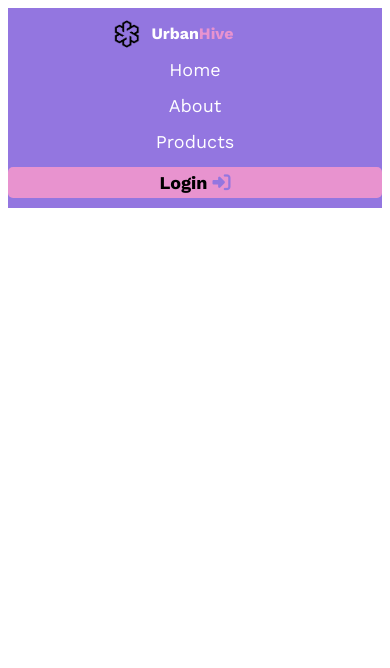
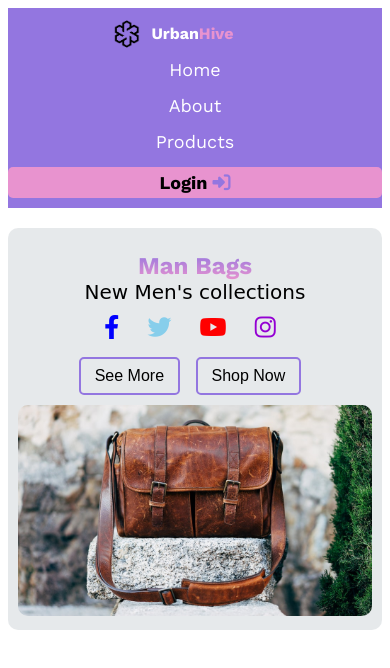
Before and after one commit to Sharifrony725/simple-ecommerce-website, a plain HTML site: page index.html in a window 390 px wide. Drawn offline with nearby package versions, Linux system fonts and the light colour scheme.

Commit message:
banner section with responsive

```diff
--- a/css/responsive.css
+++ b/css/responsive.css
@@ -17,9 +17,33 @@
     .logo-container h3{
     font-size: 1rem;
     }
-
-
-
+  /* banner section */
+    .banner-container{
+        flex-direction: column;
+        margin-top: 20px;
+    }
+    .banner-content{
+        width: 100%;
+    }
+    .banner-content h3{
+    font-size: 1.5rem;
+    }
+    .banner-content p {
+    font-size: 1.25rem;
+    }
+    .banner-img{
+        width: 100%;
+    }
+    .social-icon{
+    font-size: 1.5rem;
+    margin: -10px 0 15px 10px;
+    }
+    .banner-btn{
+    padding: 8px 14px;
+    font-size: 1rem;
+    border-radius: 5px;
+    margin-right: 10px;
+    }
 
 
 
--- a/css/style.css
+++ b/css/style.css
@@ -65,3 +65,58 @@ color: #9376e0;
     color: black;
     font-weight: 700;
 }
+/* banner section styles */
+
+.banner-container{
+    /* border: 1px solid red; */
+    margin-top: 50px;
+    max-width: 1400px;
+    margin: 50px  auto 0;
+    min-height: 50px;
+    display: flex;
+    background-color: rgba(112, 128, 144, 0.178);
+    border-radius: 10px;
+}
+.banner-content{
+    text-align: center;
+    width: 50%;
+}
+.banner-content h3{
+    font-size: 50px;
+    background-image: linear-gradient(to bottom, #9376e0, #e893cf);
+    background-clip: text;
+    -webkit-background-clip: text;
+    color: transparent;
+    margin-bottom: -20px;
+}
+.banner-content p {
+    font-size: 35px;
+    font-family: "Dancing Script", cursive;
+}
+.banner-img{
+    width: 50%;
+    padding: 10px;
+}
+.banner-img img{
+    width: 100%;
+    border-radius: 10px;
+    height: auto;
+}
+.social-icon{
+    font-size: 2.5rem;
+    /* margin-bottom: 15px; */
+    margin: -10px 0 15px 10px;
+
+}
+.social-icon .fa-brands{
+    margin-right: 20px;
+
+}
+.banner-btn{
+    background-color: transparent;
+    border: 2px solid #9376e0;
+    padding: 10px 25px;
+    font-size: 1rem;
+    border-radius: 5px;
+    margin-right: 10px;
+}
--- a/index.html
+++ b/index.html
@@ -32,7 +32,23 @@
     <!-- nav section ends here -->
 
     <!-- banner section starts here -->
-
+    <section class="banner-container">
+        <div class="banner-content">
+            <h3>Man Bags</h3>
+            <p>New Men's collections</p>
+            <div class="social-icon">
+                <span><i class="fa-brands fa-facebook-f" style="color: blue;"></i></span>
+                <span><i class="fa-brands fa-twitter" style="color: skyblue;"></i></span>
+                <span><i class="fa-brands fa-youtube" style="color: red;"></i></span>
+                <span><i class="fa-brands fa-instagram" style="color: darkviolet;"></i></span>
+            </div>
+            <button class="banner-btn">See More</button>
+            <button class="banner-btn">Shop Now</button>
+        </div>
+        <div class="banner-img">
+            <img src="./resources/banner-image/bag-picture.jpg" alt="" srcset="">
+        </div>
+    </section>
     <!-- banner section ends here -->
 </body>
 </html>
```
